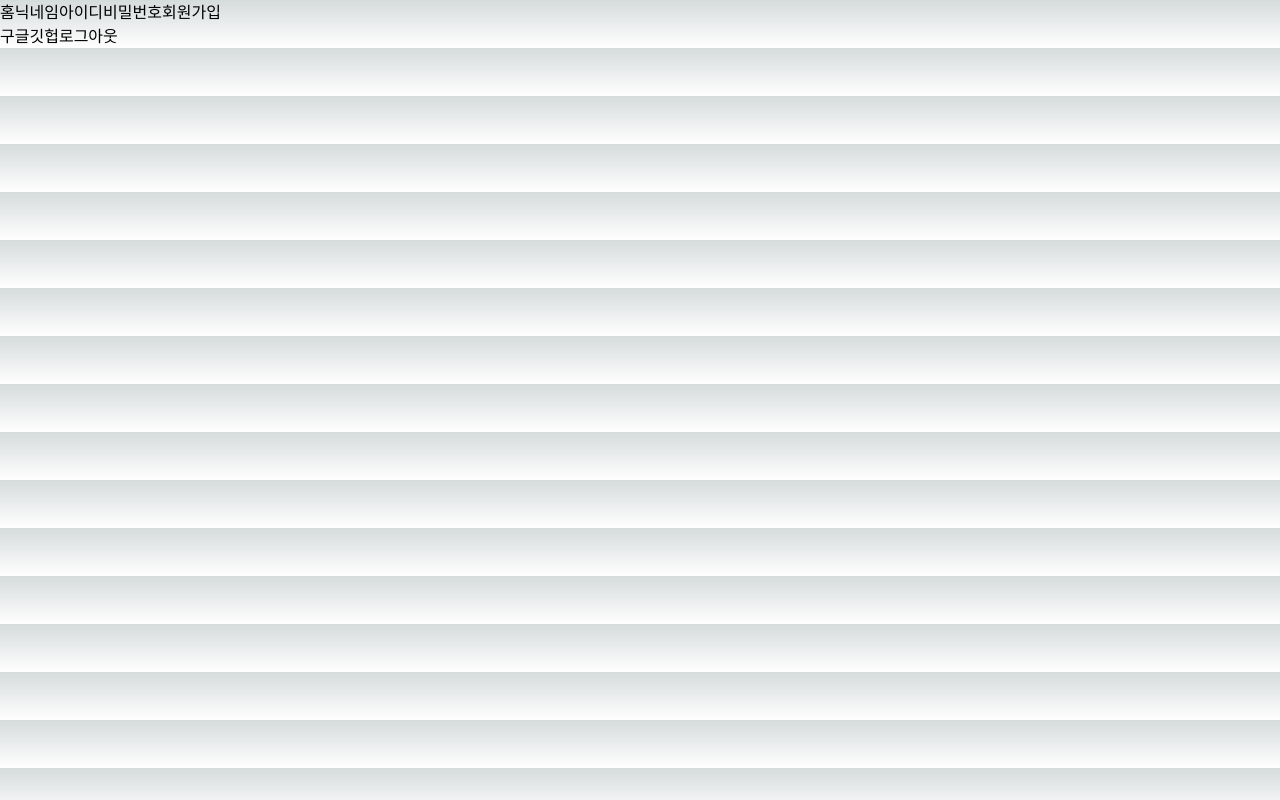
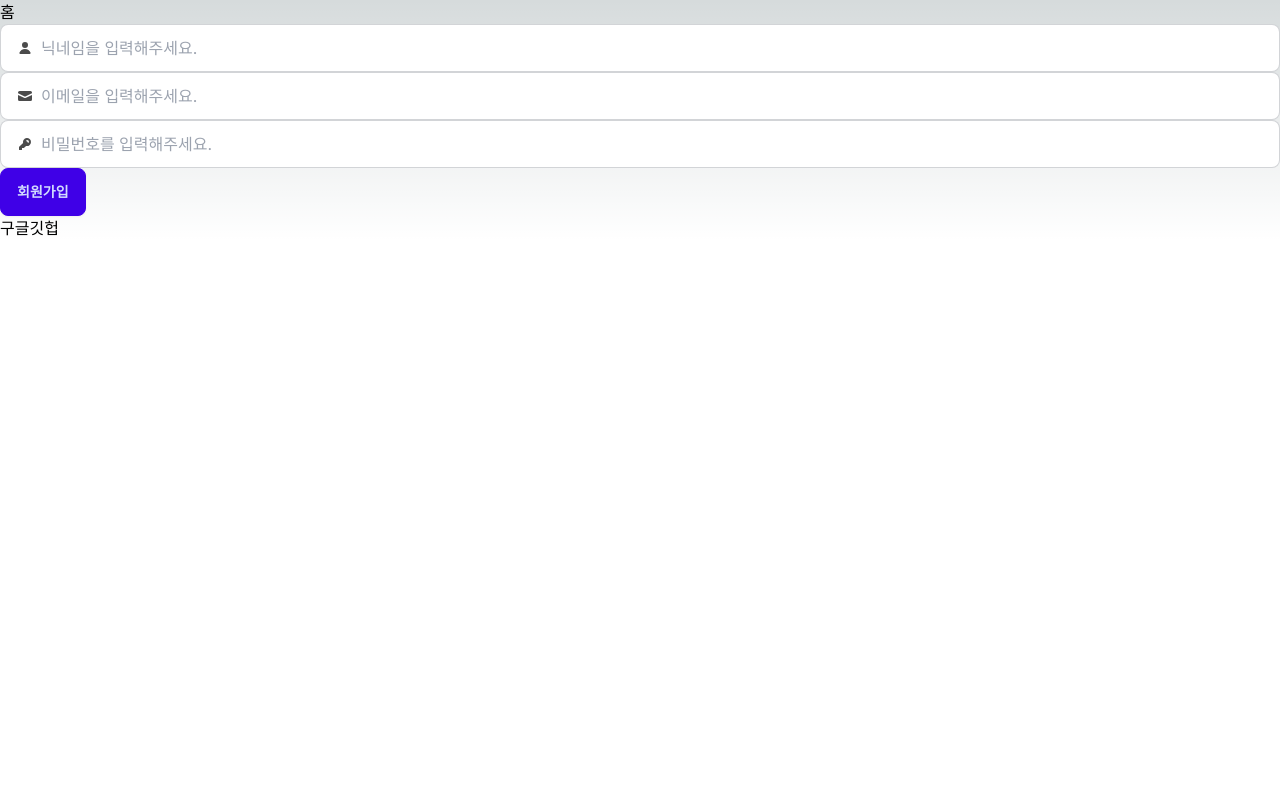
Before and after one commit to dev-cookie-project/dev-cookie, a Next.js app: page /devCookieAuth/devCookieJoinUs in a window 1280 px wide. Built offline with nearby package versions, Linux system fonts and the light colour scheme; no server answers.

Commit message:
Update: 이메일, 비밀번호 제출 기능 구현

```diff
--- a/src/app/devCookieAuth/devCookieJoinUs/page.tsx
+++ b/src/app/devCookieAuth/devCookieJoinUs/page.tsx
@@ -1,28 +1,45 @@
 "use client";
 
-import React, { useEffect, useState } from "react";
+import React, { FormEvent, useEffect, useState } from "react";
 
 import { supabase } from "@/app/lib/supabase/supabase";
 
 import Link from "next/link";
 
-function page() {
-  const [user, setUser] = useState<any>(null);
+//회원가입
+const Login = () => {
+  const [nickname, setNickname] = useState<string>("");
+  const [email, setEmail] = useState<string>("");
+  const [password, setPassword] = useState<string>("");
 
   useEffect(() => {
-    const onPageLoad = async () => {
-      try {
-        const { data, error }: { data: any; error: any } =
-          await supabase.auth.getUser();
-        setUser(data?.user);
-      } catch (error) {
-        console.error("Error fetching user:", error);
+    console.log(nickname);
+    console.log(email);
+    console.log(password);
+  }, [nickname, email, password]);
+
+  const handleSumbit = async (e: React.FormEvent) => {
+    e.preventDefault();
+    try {
+      const { data, error } = await supabase.auth.signUp({
+        email,
+        password,
+      });
+      console.log(data);
+      if (error) {
+        console.error(error);
+        alert("아이디와 비밀번호를 확인해주세요");
+      } else {
+        alert("회원가입이 완료되었습니다.");
       }
-    };
-    onPageLoad();
-  }, []);
+    } catch (error) {
+      console.error("error :>>", error);
+    }
+    setNickname("");
+    setEmail("");
+    setPassword("");
+  };
 
-  // GitHub로 회원가입하는 함수입니다.
   async function signUpWithGithub() {
     try {
       // Supabase를 이용해 GitHub OAuth를 통해 로그인을 시도합니다.
@@ -41,44 +58,108 @@ function page() {
     }
   }
 
+  //Google로 회원가입
   async function signUpWithGoogle() {
     supabase.auth.signInWithOAuth({
       provider: "google",
     });
   }
 
-  // 로그아웃하는 함수입니다.
-  async function signOut() {
-    try {
-      // Supabase를 이용해 로그아웃을 시도합니다.
-      const { error } = await supabase.auth.signOut();
-      alert("로그아웃이 완료되었습니다.");
-      // 에러가 발생하면 콘솔에 로그를 출력합니다.
-      if (error) {
-        console.error("Error signing out:", error.message);
-      }
-      // 사용자 정보를 초기화합니다.
-      setUser(null);
-    } catch (error) {
-      console.error("Error signing out:", error);
-    }
-  }
+  // 로그아웃하는 함수
+  // async function signOut() {
+  //   try {
+  //     // Supabase를 이용해 로그아웃을 시도
+  //     const { error } = await supabase.auth.signOut();
+  //     alert("로그아웃이 완료되었습니다.");
+  //     if (error) {
+  //       console.error("Error signing out:", error.message);
+  //     }
+  //     // 사용자 정보를 초기화합니다.
+  //     setUser(null);
+  //   } catch (error) {
+  //     console.error("Error signing out:", error);
+  //   }
+  // }
 
   return (
     <div>
-      <form>
+      <form onSubmit={handleSumbit}>
         <Link href="http://localhost:3000/">홈</Link>
-        <label>닉네임</label>
-        <label>아이디</label>
-        <label>비밀번호</label>
-        <button>회원가입</button>
+        <label className="input input-bordered flex items-center gap-2">
+          <svg
+            xmlns="http://www.w3.org/2000/svg"
+            viewBox="0 0 16 16"
+            fill="currentColor"
+            className="w-4 h-4 opacity-70"
+          >
+            <path d="M8 8a3 3 0 1 0 0-6 3 3 0 0 0 0 6ZM12.735 14c.618 0 1.093-.561.872-1.139a6.002 6.002 0 0 0-11.215 0c-.22.578.254 1.139.872 1.139h9.47Z" />
+          </svg>
+          <input
+            type="text"
+            className="grow"
+            placeholder="닉네임을 입력해주세요."
+            value={nickname}
+            onChange={(e) => {
+              setNickname(e.target.value);
+            }}
+          />
+        </label>
+        <label className="input input-bordered flex items-center gap-2">
+          <svg
+            xmlns="http://www.w3.org/2000/svg"
+            viewBox="0 0 16 16"
+            fill="currentColor"
+            className="w-4 h-4 opacity-70"
+          >
+            <path d="M2.5 3A1.5 1.5 0 0 0 1 4.5v.793c.026.009.051.02.076.032L7.674 8.51c.206.1.446.1.652 0l6.598-3.185A.755.755 0 0 1 15 5.293V4.5A1.5 1.5 0 0 0 13.5 3h-11Z" />
+            <path d="M15 6.954 8.978 9.86a2.25 2.25 0 0 1-1.956 0L1 6.954V11.5A1.5 1.5 0 0 0 2.5 13h11a1.5 1.5 0 0 0 1.5-1.5V6.954Z" />
+          </svg>
+          <input
+            type="text"
+            className="grow"
+            placeholder="이메일을 입력해주세요."
+            value={email}
+            onChange={(e) => {
+              setEmail(e.target.value);
+            }}
+            required
+          />
+        </label>
+
+        <label className="input input-bordered flex items-center gap-2">
+          <svg
+            xmlns="http://www.w3.org/2000/svg"
+            viewBox="0 0 16 16"
+            fill="currentColor"
+            className="w-4 h-4 opacity-70"
+          >
+            <path
+              fillRule="evenodd"
+              d="M14 6a4 4 0 0 1-4.899 3.899l-1.955 1.955a.5.5 0 0 1-.353.146H5v1.5a.5.5 0 0 1-.5.5h-2a.5.5 0 0 1-.5-.5v-2.293a.5.5 0 0 1 .146-.353l3.955-3.955A4 4 0 1 1 14 6Zm-4-2a.75.75 0 0 0 0 1.5.5.5 0 0 1 .5.5.75.75 0 0 0 1.5 0 2 2 0 0 0-2-2Z"
+              clipRule="evenodd"
+            />
+          </svg>
+          <input
+            type="password"
+            className="grow"
+            placeholder="비밀번호를 입력해주세요."
+            value={password}
+            onChange={(e) => {
+              setPassword(e.target.value);
+            }}
+            required
+          />
+        </label>
+        <button type="submit" className="btn btn-active btn-primary">
+          회원가입
+        </button>
       </form>
       <button onClick={signUpWithGoogle}>구글</button>
       {/* <img src={user.raw_user_meta_data.avatar_url} alt="Avatar"></img> */}
       <button onClick={signUpWithGithub}>깃헙</button>
-      <button onClick={signOut}>로그아웃</button>
+      {/* <button onClick={signOut}>로그아웃</button> */}
     </div>
   );
-}
+};
 
-export default page;
+export default Login;
--- /dev/null
+++ b/src/app/lib/supabase/index.ts
@@ -0,0 +1 @@
+export * from "./supabase";
--- a/src/app/lib/supabase/supabase.ts
+++ b/src/app/lib/supabase/supabase.ts
@@ -1,6 +1,8 @@
-import { createClient } from "@supabase/supabase-js";
+import { createClient, SupabaseClient } from "@supabase/supabase-js";
 
 const supabaseUrl: string = process.env.NEXT_PUBLIC_SUPABASE_URL || "";
 const supabaseAnonKey: string = process.env.NEXT_PUBLIC_SUPABASE_ANON_KEY || "";
 
-export const supabase = createClient(supabaseUrl, supabaseAnonKey);
+const supabase = createClient(supabaseUrl, supabaseAnonKey);
+
+export { supabase };
--- a/tailwind.config.ts
+++ b/tailwind.config.ts
@@ -15,6 +15,6 @@ const config: Config = {
       },
     },
   },
-  plugins: [],
+  plugins: [require("daisyui")],
 };
 export default config;
```
